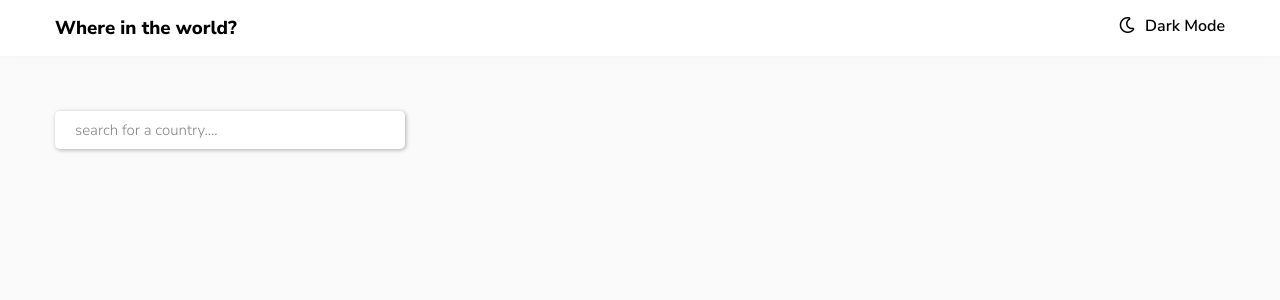
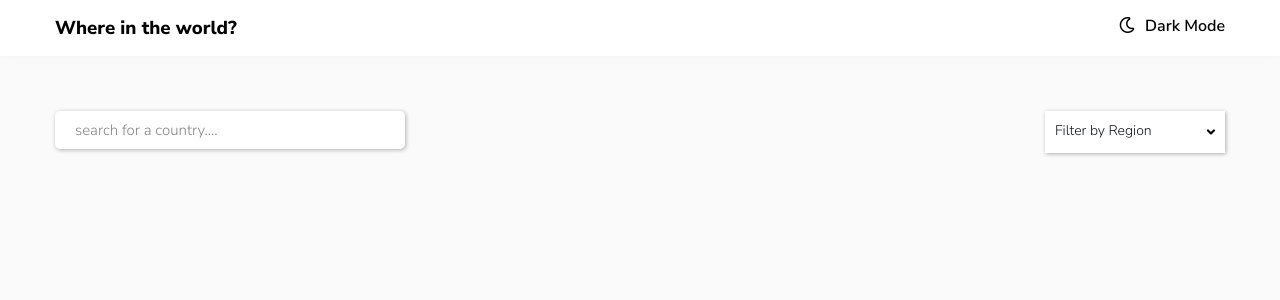
Before and after one commit to tomito26/countries-search-app, a React (Create React App) app: page / in a window 1280 px wide. Shown: the top 300 px of the page. Built offline with nearby package versions, Linux system fonts and the light colour scheme.

Commit message:
added a dropdown menu for filtering the different countries by the region

```diff
--- a/src/App.js
+++ b/src/App.js
@@ -1,14 +1,15 @@
 import { useState, useEffect } from 'react';
 import Header from './component/Header';
 import Countries from './component/Countries';
-import SearchCountriesForm from './component/SearchCountryForm';
+
+import Container from './component/Container';
 
 function App() {
   return (
     <div className="App">
       <Header />
       <Countries />
-      <SearchCountriesForm/>
+     <Container/>
 
     </div>
   );
--- a/src/component/Container.js
+++ b/src/component/Container.js
@@ -0,0 +1,11 @@
+import SearchCountryForm from './SearchCountryForm';
+import FilteredCountries from './FilteredCountries';
+const Container = () =>{
+    return(
+    <div className="container">
+        <SearchCountryForm />
+        <FilteredCountries />
+    </div>
+    );
+}
+export default Container
--- /dev/null
+++ b/src/component/FilteredCountries.js
@@ -0,0 +1,17 @@
+const FilteredCountries = () =>{
+    return(
+    <div className="menu">
+        <p>Filter by Region</p>
+        <div className="dropdown-menu">
+            <button><i className="fas fa-angle-down"></i></button>
+            <ul>
+                <li><a href="#africa">Africa</a></li>
+                <li><a href="#america">America</a></li>
+                <li><a href="#asia">Asia</a></li>
+                <li><a href="#europe">Europe</a></li>
+                <li><a href="#oceania">Oceania</a></li>
+            </ul>
+        </div>
+    </div>)
+}
+export default FilteredCountries
--- a/src/component/SearchCountryForm.js
+++ b/src/component/SearchCountryForm.js
@@ -1,6 +1,6 @@
 import { useState } from "react";
 
-const SearchCountriesForm = () =>{
+const SearchCountryForm = () =>{
     const[value,setValue] = useState("")
 
     return(
@@ -18,4 +18,4 @@ const SearchCountriesForm = () =>{
     );
 }
 
-export default SearchCountriesForm
+export default SearchCountryForm
--- a/src/index.css
+++ b/src/index.css
@@ -33,10 +33,17 @@ nav p span{
   font-weight: 600;
 }
 
+.container{
+  display: flex;
+  justify-content: space-between;
+  margin: 55px;
+
+}
+
 .form-control{
   width: 350px;
   border: none;
-  margin: 55px;
+  /* margin: 55px; */
   padding:9px 20px;
   border-radius: 5px;
   color: hsl(0, 0%, 52%);
@@ -53,3 +60,48 @@ nav p span{
 .form-control:focus{
   outline: none;
 }
+.menu{
+  background-color: hsl(0, 0%, 100%);
+  width: 180px;
+  display: flex;
+  justify-content: space-between;
+  padding: 10px;
+  box-shadow: 1px 1px 4px rgba(0, 0, 0,0.3);
+  position: relative;
+}
+.menu p{
+  color:hsl(200, 15%, 8%);
+  font-size: 14px;
+  font-family: 'Nunito Sans', sans-serif;
+
+}
+.dropdown-menu button{
+  background-color:transparent;
+  border: none;
+  cursor: pointer;
+}
+.dropdown-menu ul{
+  width: 180px;
+  background-color: hsl(0, 0%, 100%);
+  margin-top: 20px;
+  position: absolute;
+  left: 0;
+  list-style: none;
+  box-shadow: 1px 1px 4px rgba(0, 0, 0,0.3);
+  padding: 10px;
+  opacity: 0;
+  pointer-events: none;
+  transform: translateY(10px);
+  transition: all 0.4s ease;
+}
+
+.dropdown-menu ul li a{
+  text-decoration: none;
+  color:hsl(200, 15%, 8%);
+  padding: 5px;
+
+}
+.dropdown-menu button:focus + ul{
+  opacity: 1;
+  pointer-events: all;
+}
```
